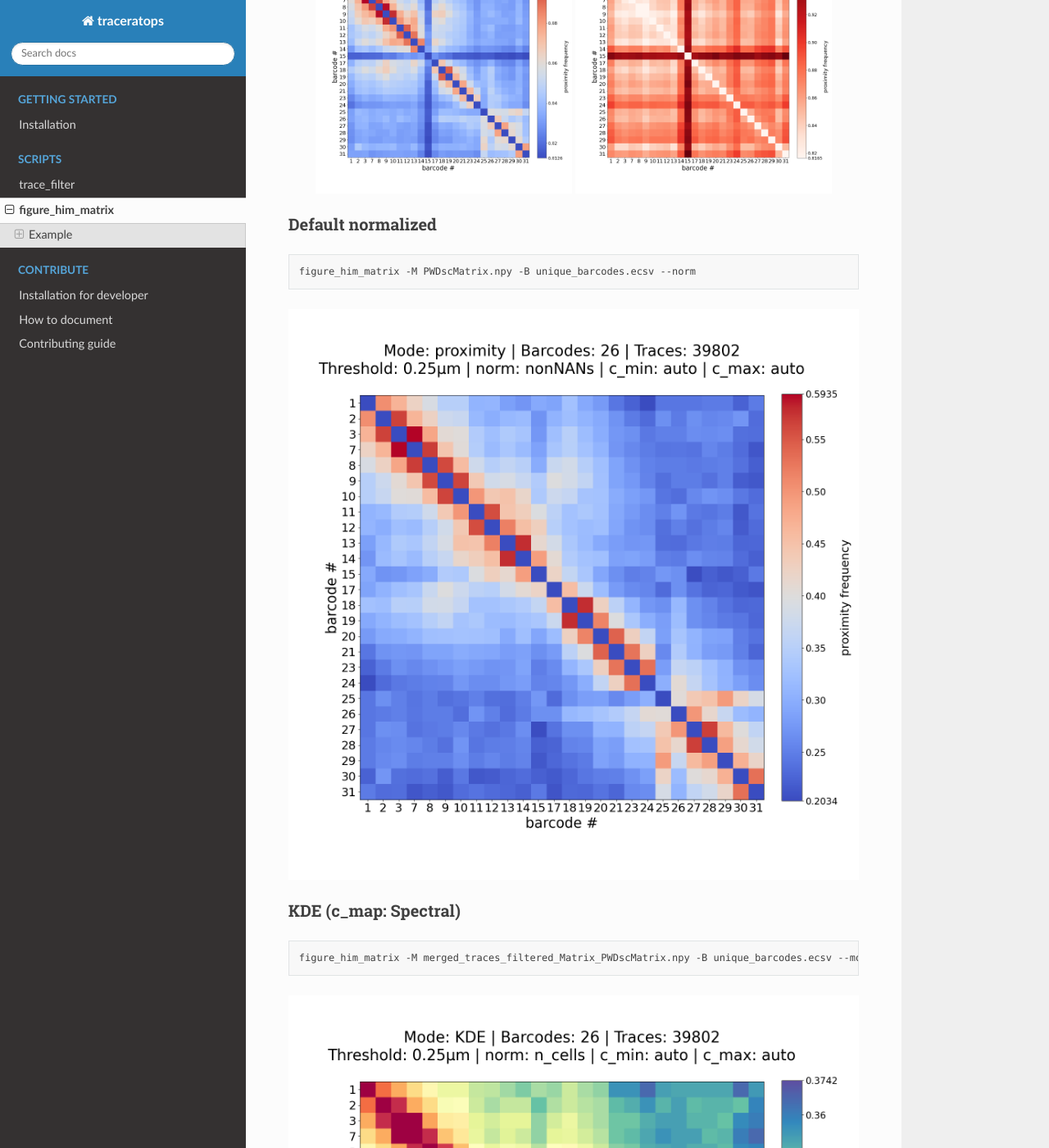
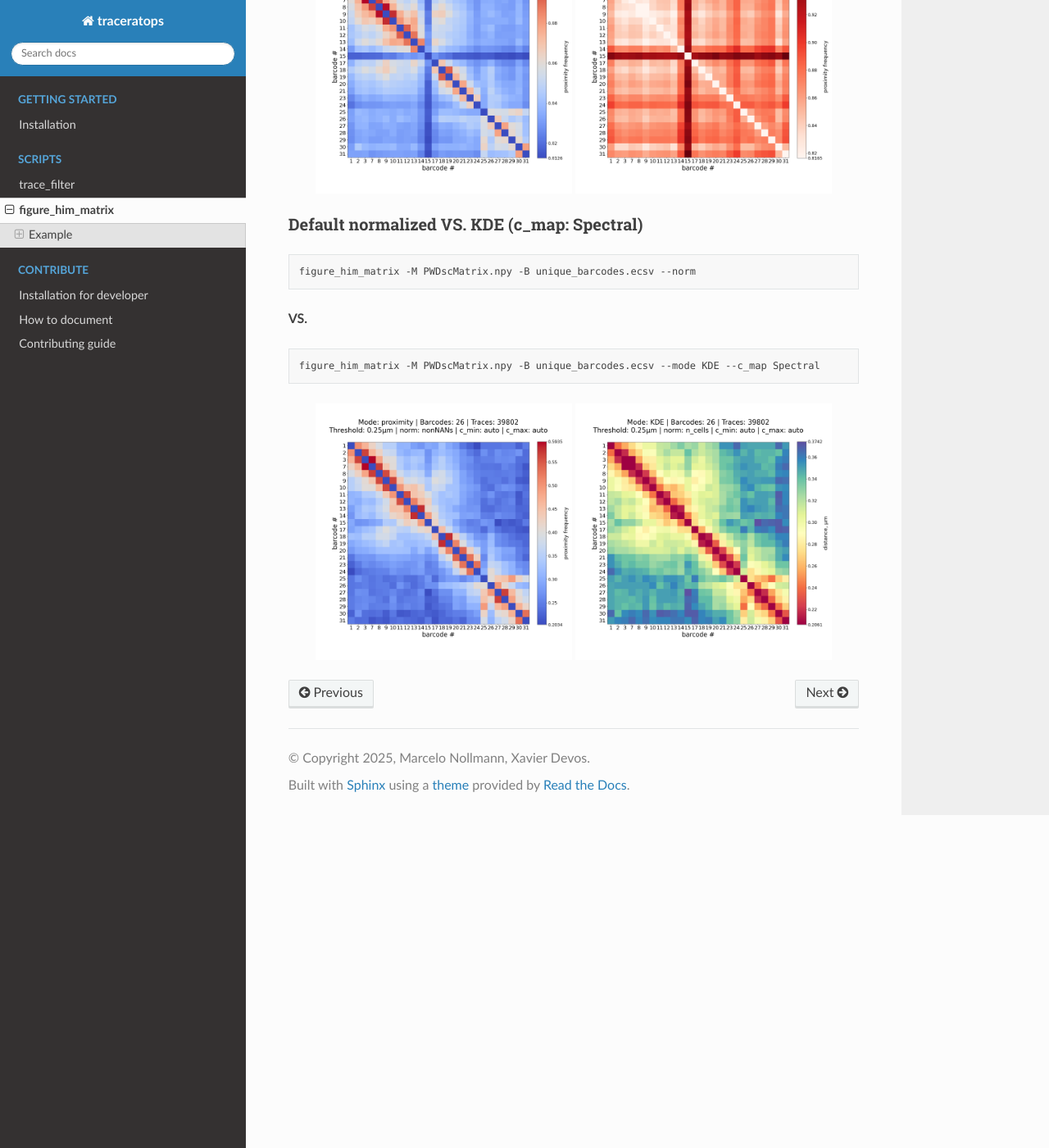
Before and after one commit to pyHi-M/traceratops, a Sphinx documentation site: the page built from docs/source/scripts/figure_him_matrix.md, in a window 1280 px wide and 1400 px high, scrolled down 582 px. Shown: the whole window at 82% size. Built offline with Sphinx 7.4.7 and the Read the Docs theme 3.1.0, drawn with Linux system fonts in a browser that asks for light colours.

Commit message:
fix to squash

````diff
--- a/docs/source/scripts/figure_him_matrix.md
+++ b/docs/source/scripts/figure_him_matrix.md
@@ -22,18 +22,20 @@ figure_him_matrix -M PWDscMatrix.npy -B unique_barcodes.ecsv
 </p>
 
 
-### Default normalized
+### Default normalized VS. KDE (c_map: Spectral)
+
 
 ```bash
 figure_him_matrix -M PWDscMatrix.npy -B unique_barcodes.ecsv --norm
 ```
 
-![Proximity Output](../_static/Fig_PWDscMatrix_proximity_norm_0.20-0.59.png)
-
-### KDE (c_map: Spectral)
+**VS.**
 
 ```bash
-figure_him_matrix -M merged_traces_filtered_Matrix_PWDscMatrix.npy -B unique_barcodes.ecsv --mode KDE --c_map Spectral
+figure_him_matrix -M PWDscMatrix.npy -B unique_barcodes.ecsv --mode KDE --c_map Spectral
 ```
 
-![Proximity Output](../_static/Fig_PWDscMatrix_KDE_0.21-0.37.png)
+<p align="center">
+    <img src="../_static/Fig_PWDscMatrix_proximity_norm_0.20-0.59.png" width="45%">
+    <img src="../_static/Fig_PWDscMatrix_KDE_0.21-0.37.png" width="45%">
+</p>
````
